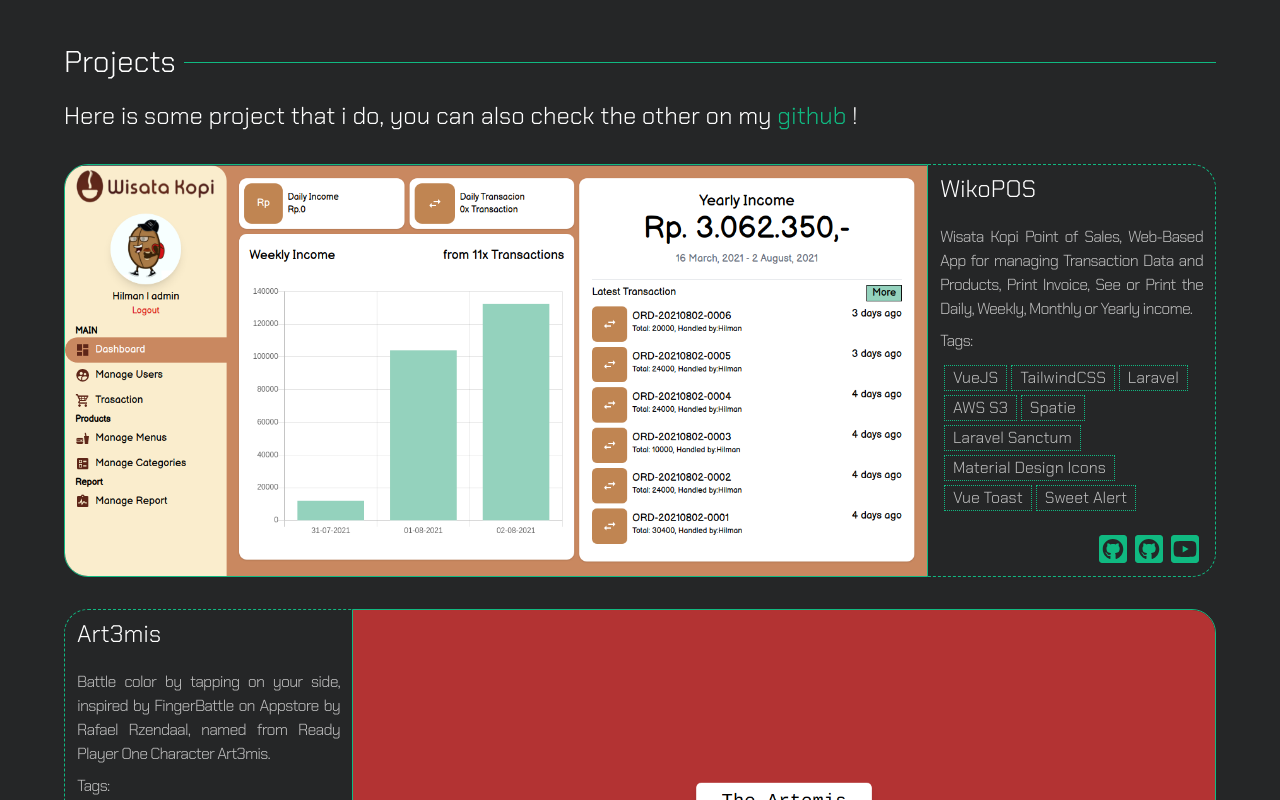
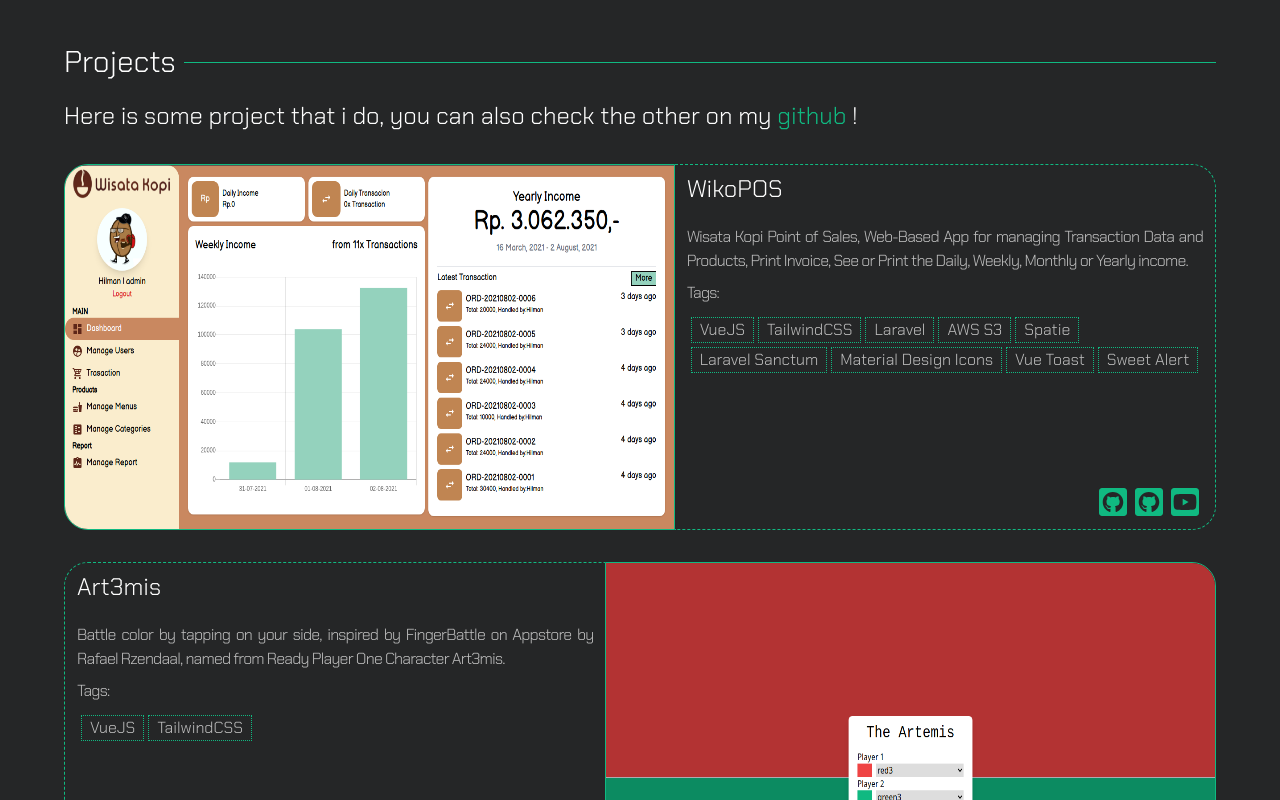
Before and after one commit to rdanang-dev/hi-danang.github.io, a Vue app: page / in a window 1280 px wide. Shown: the part 1760-2560 px from the top of the page. Built offline with nearby package versions, Linux system fonts and the light colour scheme; what vue-toasted, vue-typer would draw is missing.

Commit message:
[Update] change layout

```diff
--- a/src/components/LatestProject.vue
+++ b/src/components/LatestProject.vue
@@ -25,29 +25,26 @@
 
       <!-- Projects -->
       <div
-        class="flex flex-col w-full"
+        class="pt-8 flex flex-col rounded-t-3xl rounded-b-3xl"
+        :class="
+          (index + 1) % 2 === 0 ? ['lg:flex-row-reverse'] : ['lg:flex-row']
+        "
         v-for="(value, index) in data"
         :key="index"
       >
-        <div class="pt-8">
-          <div
-            class="flex flex-col rounded-t-3xl rounded-b-3xl"
-            :class="
-              (index + 1) % 2 === 0 ? ['lg:flex-row-reverse'] : ['lg:flex-row']
-            "
-          >
+        <a :href="value.links ? value.links : value.demo" target="_blank">
           <img
             :src="require(`@/assets/image/projects/${value.image}`)"
-              class="w-full h-full lg:w-9/12 relative rounded-t-3xl border border-green-500"
+            class="w-full h-full rounded-t-3xl border border-green-500 object-center"
             :class="
               (index + 1) % 2 === 0
                 ? ['lg:rounded-br-3xl lg:rounded-t-none lg:rounded-tr-3xl']
                 : ['lg:rounded-bl-3xl lg:rounded-t-none lg:rounded-tl-3xl']
             "
-              @click="redirect(value.links ? value.links : value.demo)"
           />
+        </a>
         <div
-              class="flex flex-col px-3 pt-2 border-dashed lg:border-t border-b border-l border-r rounded-bl-3xl rounded-br-3xl border-green-500 relative"
+          class="flex flex-col px-3 pt-2 border-dashed lg:border-t border-b border-l border-r rounded-bl-3xl rounded-br-3xl border-green-500 relative lg:w-7/12"
           :class="
             (index + 1) % 2 === 0
               ? [
@@ -105,8 +102,6 @@
       </div>
     </div>
   </div>
-    </div>
-  </div>
 </template>
 
 <script>
@@ -118,10 +113,5 @@
         data: projectData.data,
       }
     },
-    methods: {
-      redirect(value, target = "_blank") {
-        window.open = (value, target)
-      },
-    },
   }
 </script>
```
Lines whose indentation alone changed are shown as unchanged.
